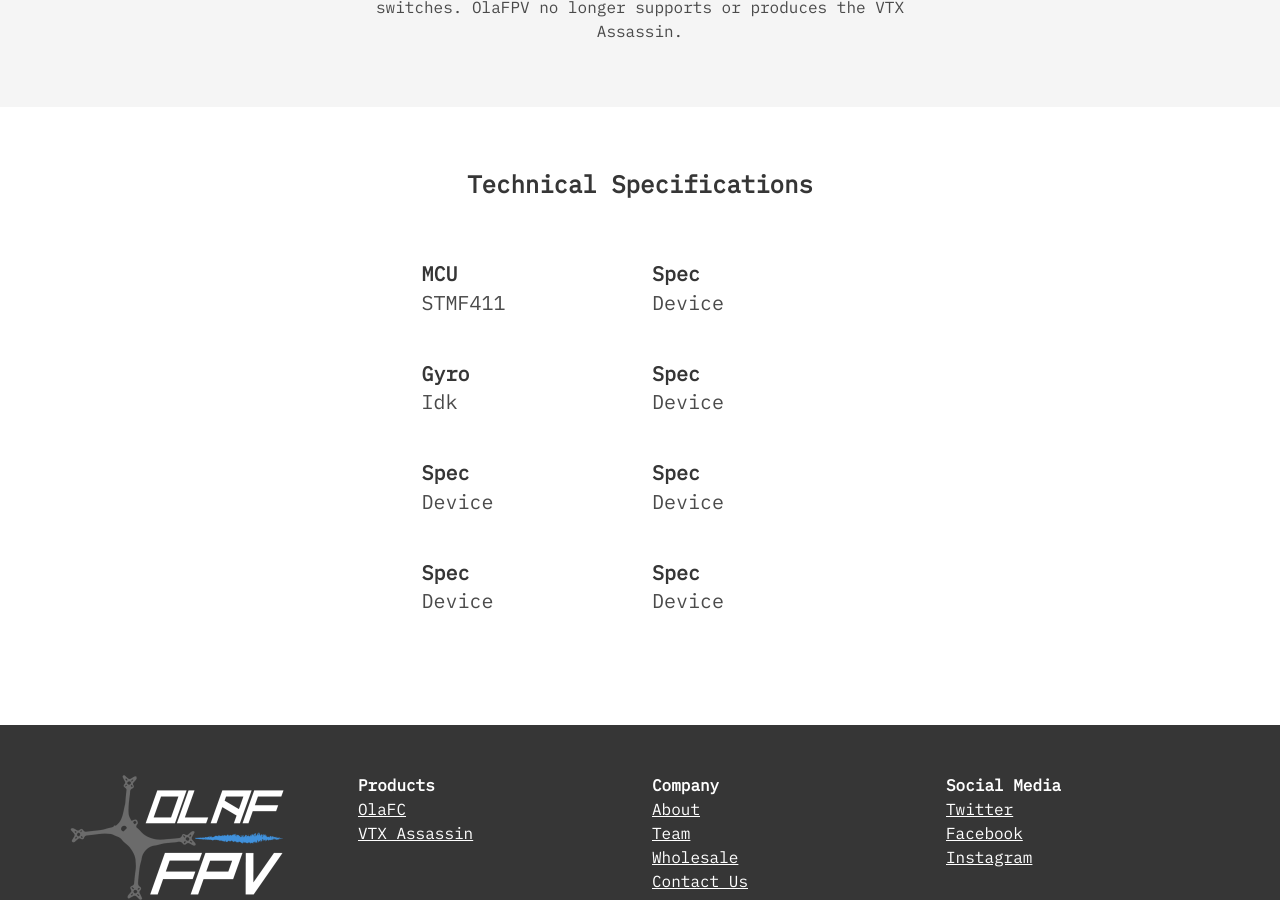
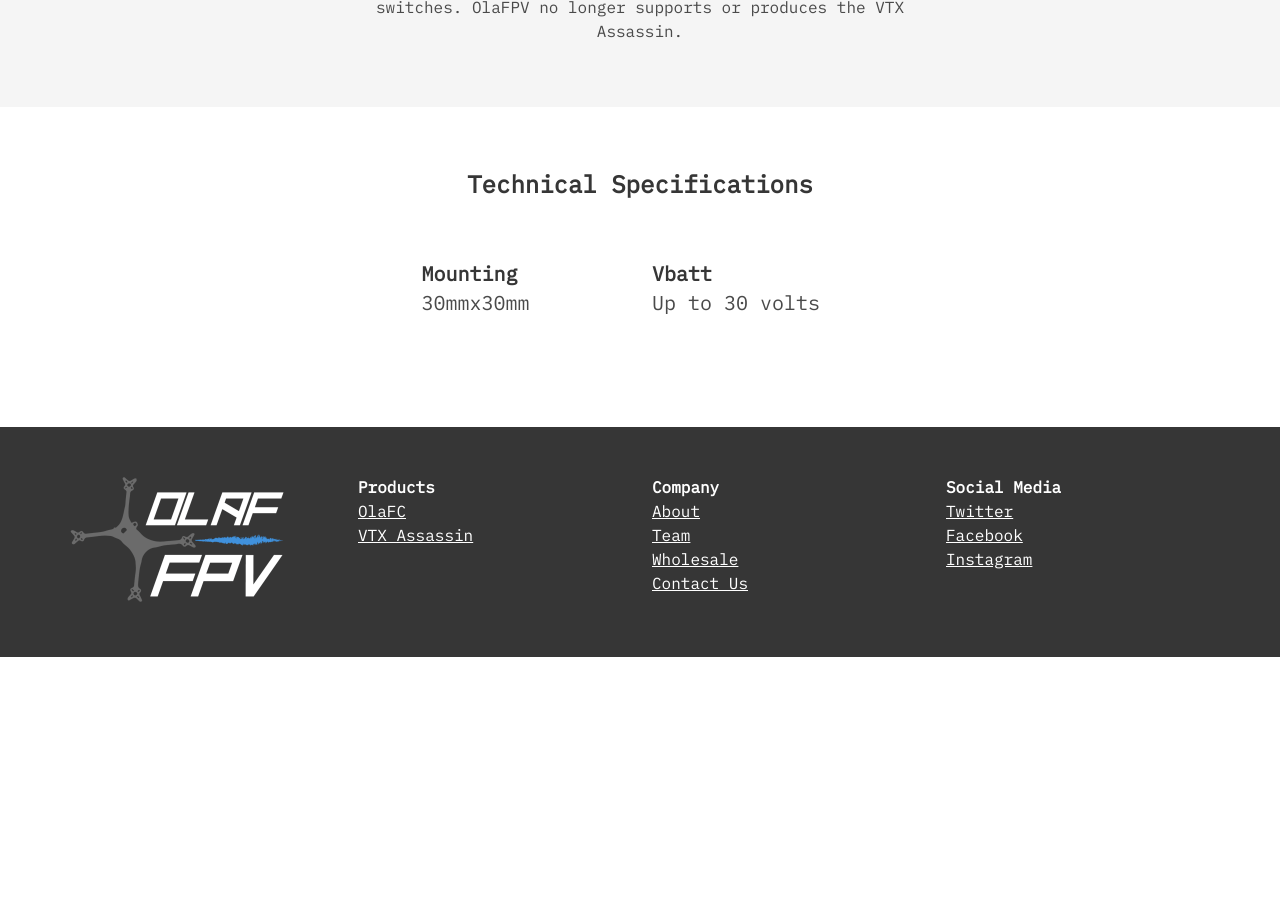
Before and after one commit to Olaf-FPV/olafpv.com, a Jekyll site: the page built from products/vtxassassin/index.html, in a window 1280 px wide and 900 px high, scrolled down 1018 px. Built offline with Jekyll 4.4.1, drawn with Linux system fonts in a browser that asks for light colours; nearby versions of some CDN libraries; after the commit the page ends 1675 px from its top, so only the background shows below that.

Commit message:
vtxassassin specs

```diff
--- a/products/vtxassassin/index.html
+++ b/products/vtxassassin/index.html
@@ -48,30 +48,12 @@
     <div class="tech-specs pad-bottom">
         <div class="columns">
             <div class="column is-half">
-                <h1 class="title is-5">MCU</h1>
-                <h1 class="subtitle">STMF411</h1>
-                <br />
-                <h1 class="title is-5">Gyro</h1>
-                <h1 class="subtitle">Idk</h1>
-                <br />
-                <h1 class="title is-5">Spec</h1>
-                <h1 class="subtitle">Device</h1>
-                <br />
-                <h1 class="title is-5">Spec</h1>
-                <h1 class="subtitle">Device</h1>
+                <h1 class="title is-5">Mounting</h1>
+                <h1 class="subtitle">30mmx30mm</h1>
             </div>
             <div class="column">
-                <h1 class="title is-5">Spec</h1>
-                <h1 class="subtitle">Device</h1>
-                <br />
-                <h1 class="title is-5">Spec</h1>
-                <h1 class="subtitle">Device</h1>
-                <br />
-                <h1 class="title is-5">Spec</h1>
-                <h1 class="subtitle">Device</h1>
-                <br />
-                <h1 class="title is-5">Spec</h1>
-                <h1 class="subtitle">Device</h1>
+                <h1 class="title is-5">Vbatt</h1>
+                <h1 class="subtitle">Up to 30 volts</h1>
             </div>
         </div>
     </div>
```
